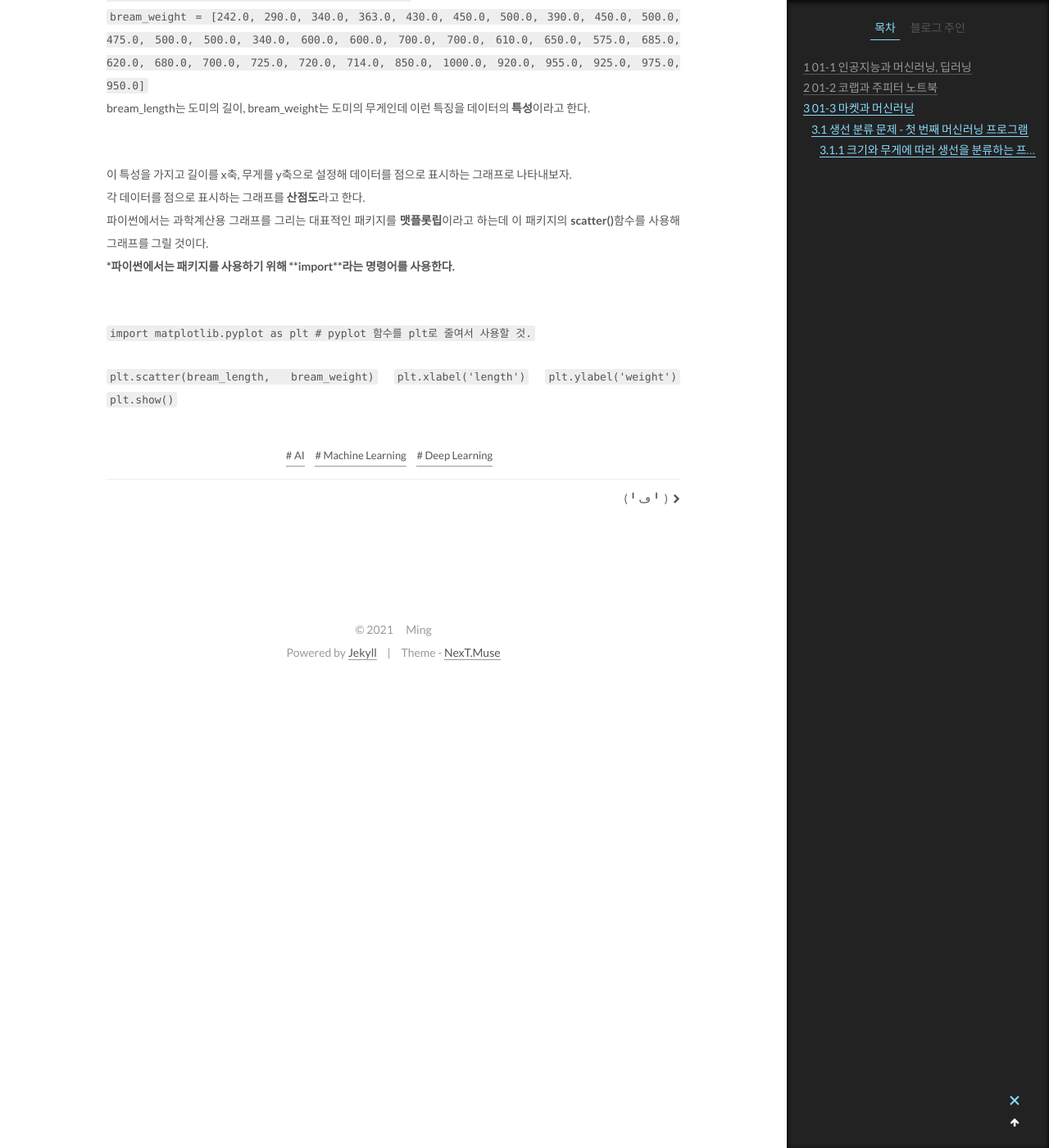
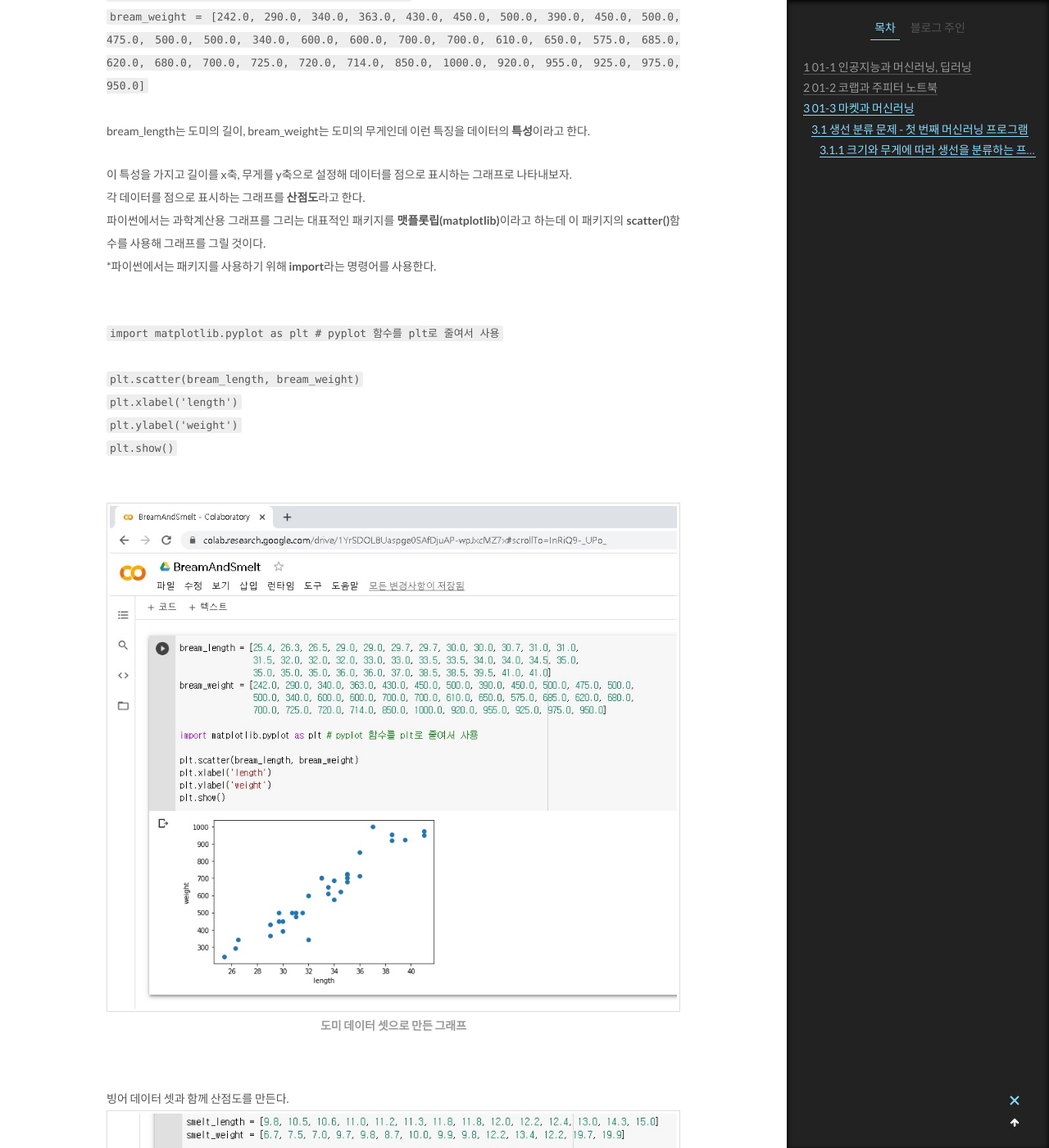
Before and after one commit to kimmin233/kimmin233.github.io, a Jekyll site: the page built from _posts/2021-03-29-AI-ch01.md, in a window 1280 px wide and 1400 px high, scrolled down 5639 px. Shown: the whole window at 82% size. Built offline with Jekyll 4.4.1, drawn with Linux system fonts in a browser that asks for light colours; some of the changed text lies outside the part shown.

Commit message:
Update 2021-03-29-AI-ch01.md

```diff
--- a/_posts/2021-03-29-AI-ch01.md
+++ b/_posts/2021-03-29-AI-ch01.md
@@ -119,17 +119,23 @@ tags: [AI, Machine Learning, Deep Learning]
 
 도미 데이터 셋으로 예를 들면 <br>
 `bream_length = [25.4, 26.3, 26.5, 29.0, 29.0, 29.7, 29.7, 30.0, 30.0, 30.7, 31.0, 31.0, 31.5, 32.0, 32.0, 32.0, 33.0, 33.0, 33.5, 33.5, 34.0, 34.0, 34.5, 35.0, 35.0, 35.0, 35.0, 36.0, 36.0, 37.0, 38.5, 38.5, 39.5, 41.0, 41.0]`<br>
-`bream_weight = [242.0, 290.0, 340.0, 363.0, 430.0, 450.0, 500.0, 390.0, 450.0, 500.0, 475.0, 500.0, 500.0, 340.0, 600.0, 600.0, 700.0, 700.0, 610.0, 650.0, 575.0, 685.0, 620.0, 680.0, 700.0, 725.0, 720.0, 714.0, 850.0, 1000.0, 920.0, 955.0, 925.0, 975.0, 950.0]`<br>
-bream_length는 도미의 길이, bream_weight는 도미의 무게인데 이런 특징을 데이터의 **특성**이라고 한다. <br><br>
+`bream_weight = [242.0, 290.0, 340.0, 363.0, 430.0, 450.0, 500.0, 390.0, 450.0, 500.0, 475.0, 500.0, 500.0, 340.0, 600.0, 600.0, 700.0, 700.0, 610.0, 650.0, 575.0, 685.0, 620.0, 680.0, 700.0, 725.0, 720.0, 714.0, 850.0, 1000.0, 920.0, 955.0, 925.0, 975.0, 950.0]`<br><br>
+bream_length는 도미의 길이, bream_weight는 도미의 무게인데 이런 특징을 데이터의 **특성**이라고 한다. <br>
 
 이 특성을 가지고 길이를 x축, 무게를 y축으로 설정해 데이터를 점으로 표시하는 그래프로 나타내보자. <br>
 각 데이터를 점으로 표시하는 그래프를 **산점도**라고 한다. <br>
-파이썬에서는 과학계산용 그래프를 그리는 대표적인 패키지를 **맷플롯립**이라고 하는데 이 패키지의 **scatter()**함수를 사용해 그래프를 그릴 것이다. <br>
-__*파이썬에서는 패키지를 사용하기 위해 **import**라는 명령어를 사용한다.__ <br><br>
+파이썬에서는 과학계산용 그래프를 그리는 대표적인 패키지를 **맷플롯립(matplotlib)**이라고 하는데 이 패키지의 **scatter()**함수를 사용해 그래프를 그릴 것이다. <br>
+*파이썬에서는 패키지를 사용하기 위해 **import**라는 명령어를 사용한다. <br><br>
 
-`import matplotlib.pyplot as plt # pyplot 함수를 plt로 줄여서 사용할 것. `
+`import matplotlib.pyplot as plt # pyplot 함수를 plt로 줄여서 사용 ` <br><br>
+`plt.scatter(bream_length, bream_weight)`<br>
+`plt.xlabel('length')`<br>
+`plt.ylabel('weight')`<br>
+`plt.show()`<br><br>
 
-`plt.scatter(bream_length, bream_weight)`
-`plt.xlabel('length')`
-`plt.ylabel('weight')`
-`plt.show()`
+![fish1](/assets/images/fish1.jpg "도미 데이터 셋으로 만든 그래프") <br>
+
+빙어 데이터 셋과 함께 산점도를 만든다.<br>
+![fish2](/assets/images/fish2.jpg "도미와 빙어 데이터 셋으로 만든 그래프") <br>
+도미는 파란색 점으로, 빙어는 주황색 점으로 나타내진다.<br>
+이제 두 데이터를 스스로 구분하기 위한 머신러닝 프로그램을 만들자.<br><br>
```
